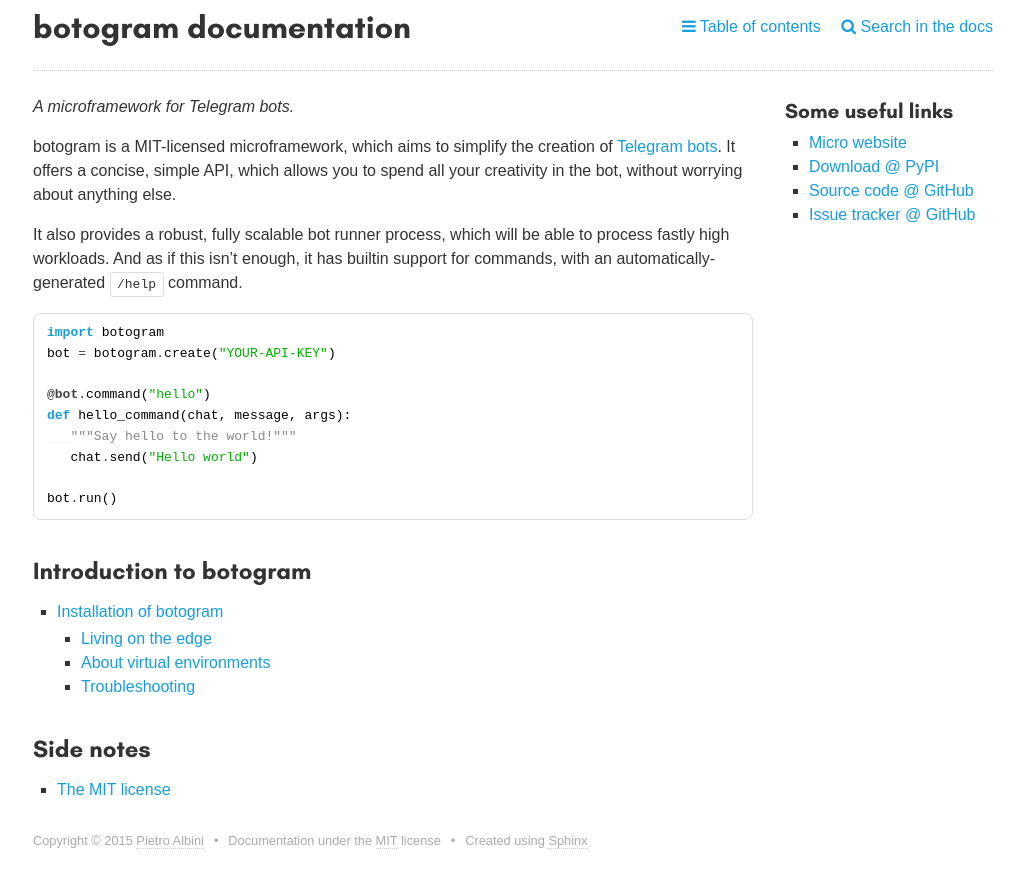
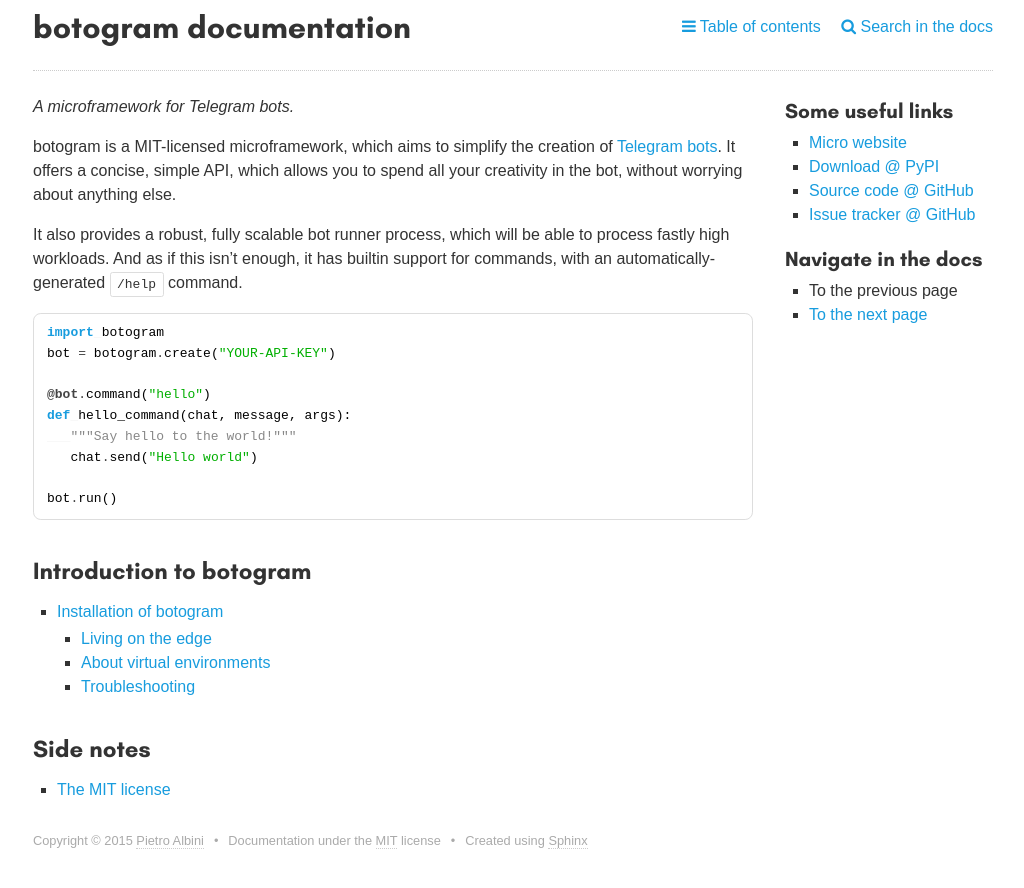
Before and after one commit to python-botogram/botogram, a Sphinx documentation site: the page built from docs/index.rst, in a window 1280 px wide. Shown: the top 888 px of the page, without its empty margins (127-1151 px from the left). Built offline with Sphinx 7.4.7, drawn with Linux system fonts in a browser that asks for light colours.

Commit message:
Added a navigation sidebar in the docs

```diff
--- /dev/null
+++ b/docs/_templates/navigation.html
@@ -0,0 +1,21 @@
+{% if next or prev %}
+<div>
+    <h3>Navigate in the docs</h3>
+    <ul>
+        {% if prev %}
+        <li><a href="{{ prev.link|e }}">
+            To the previous page
+        </a></li>
+        {% else %}
+        <li>To the previous page</li>
+        {% endif %}
+        {% if next %}
+        <li><a href="{{ next.link|e }}">
+            To the next page
+        </a></li>
+        {% else %}
+        <li>To the next page</li>
+        {% endif %}
+    </ul>
+</div>
+{% endif %}
--- a/docs/conf.py
+++ b/docs/conf.py
@@ -39,7 +39,7 @@
 html_static_path = ["_static"]
 
 html_sidebars = {
-    "**": ["links.html"]
+    "**": ["links.html", "navigation.html"],
 }
 #html_additional_pages = {}
 #html_domain_indices = True
```
